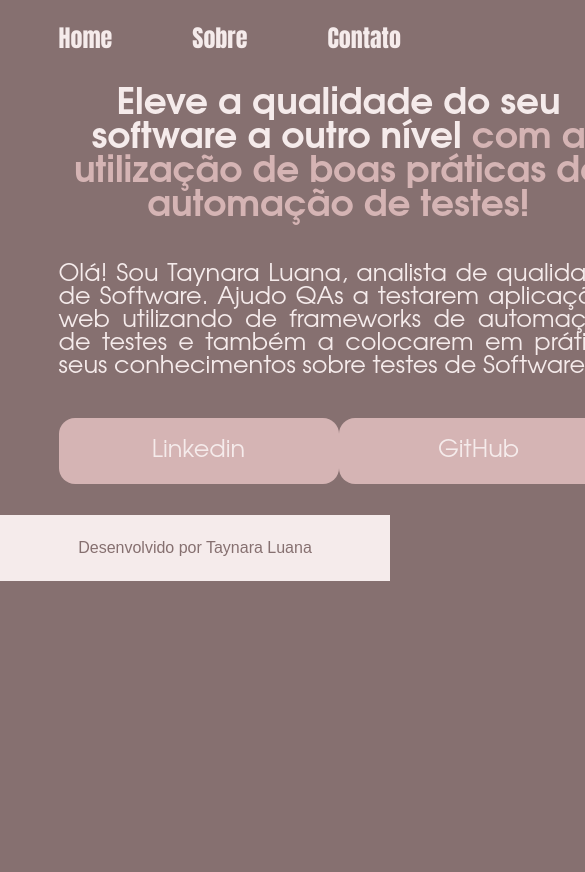
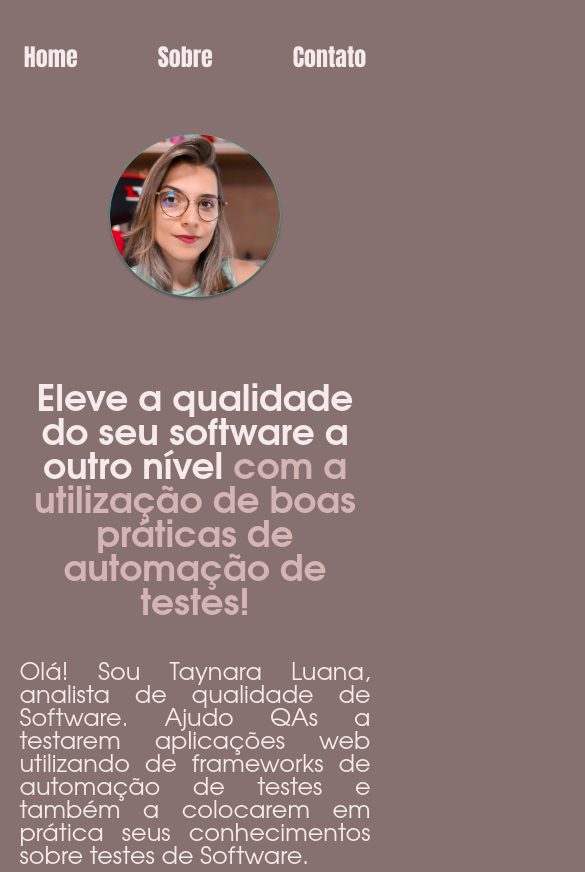
Before and after one commit to Taynara-Luana/projeto-html-css-js-docker, a website: page src/view/index.html in a window 390 px wide. Shown: the top 872 px of the page, 585 px wide, since content can reach past the window. Before the commit the page ends 844 px from the top, so only its background shows below. Drawn offline with Linux system fonts and the light colour scheme.

Commit message:
versao_final

```diff
--- a/src/css/index.css
+++ b/src/css/index.css
@@ -1,8 +1,8 @@
-:root{
-    --cor-primaria:#867070;
-    --cor-secundaria:#F5EBEB;
+:root {
+    --cor-primaria: #867070;
+    --cor-secundaria: #F5EBEB;
     --cor-terceiaria: #D5B4B4;
-    --cor-hover:#E4D0D0;
+    --cor-hover: #E4D0D0;
 }
 
 * {
@@ -18,43 +18,44 @@ body {
     font-family: Avantgarde, TeX Gyre Adventor, URW Gothic L, sans-serif;
 }
 
-.cabecalho{
+.cabecalho {
     padding: 5% 0 0 15%;
 }
 
-.cabecalho__menu{
+.cabecalho__menu {
     display: flex;
     gap: 80px;
 }
 
-.cabecalho__menu__link{
+.cabecalho__menu__link {
     font-family: Impact, Haettenschweiler, 'Arial Narrow Bold', sans-serif;
-    font-size: 24px;
+    font-size: 1.5rem;
     font-weight: 600;
-    color:var(--cor-secundaria);
+    color: var(--cor-secundaria);
     text-decoration: none;
 }
 
-.cabecalho__menu__link:hover{
+.cabecalho__menu__link:hover {
     color: var(--cor-hover);
 }
 
-.apresentacao{
-    padding:8% 15%;
-    display:flex;
+.apresentacao {
+    padding: 8% 15%;
+    display: flex;
     align-items: center;
     justify-content: space-between;
+    gap: 82px;
 }
 
-.apresentacao__conteudo{
-    width: 615px;
+.apresentacao__conteudo {
+    width: 50%;
     display: flex;
     flex-direction: column;
     gap: 40px;
 }
 
-.apresentacao__conteudo__titulo{
-    font-size: 36px;
+.apresentacao__conteudo__titulo {
+    font-size: 2.25rem;
     text-align: center;
 }
 
@@ -64,36 +65,61 @@ body {
 
 .apresentacao__conteudo__texto {
     color: var(--cor-terceiaria-);
-    font-size: 24px;
+    font-size: 1.5rem;
     text-align: justify;
 }
 
-.apresentacao__links{
+.apresentacao__links {
     display: flex;
     justify-content: space-between;
 }
 
-.apresentacao__links_link{
-    background-color:var(--cor-terceiaria);
+.apresentacao__links_link {
+    background-color: var(--cor-terceiaria);
     color: var(--cor-secundaria);
     text-decoration: none;
-    width: 280px;
+    width: 50%;
+    margin: 10px;
     text-align: center;
-    border-radius: 16px;
-    font-size: 24px;
+    border-radius: 34px;
+    font-size: 1.5rem;
     padding: 21.5px 0;
 }
 
-.apresentacao__links_link:hover{
+.apresentacao__links_link:hover {
     background-color: var(--cor-hover);
     color: var(--cor-primaria);
 }
 
-.rodape{
+.apresentacao__imagem {
+    width: 50%;
+}
+
+.rodape {
     padding: 24px;
+    font-size: 1.5rem;
     font-weight: 400;
     font-family: 'Montserrat', sans-serif;
     text-align: center;
     background-color: var(--cor-secundaria);
     color: var(--cor-primaria);
 }
+
+@media(max-width: 1200px) {
+    .cabecalho {
+        padding: 10%;
+    }
+
+    .cabecalho__menu{
+        justify-content: center;
+    }
+
+    .apresentacao {
+        flex-direction: column-reverse;
+        padding: 5%;
+    }
+
+    .apresentacao__conteudo{
+        width: auto;
+    }
+}
--- a/src/view/index.html
+++ b/src/view/index.html
@@ -39,7 +39,7 @@
             </div>
         </section>
 
-        <img src="../images/Taynara.png" alt="souTaynaraLuana">
+        <img src="../images/Taynara.png" alt="souTaynaraLuana" class="apresentacao__imagem">
     </main>
 
     <footer class="rodape">
```
Also changed, not shown: src/view/contato.html (+18 -0 lines).
